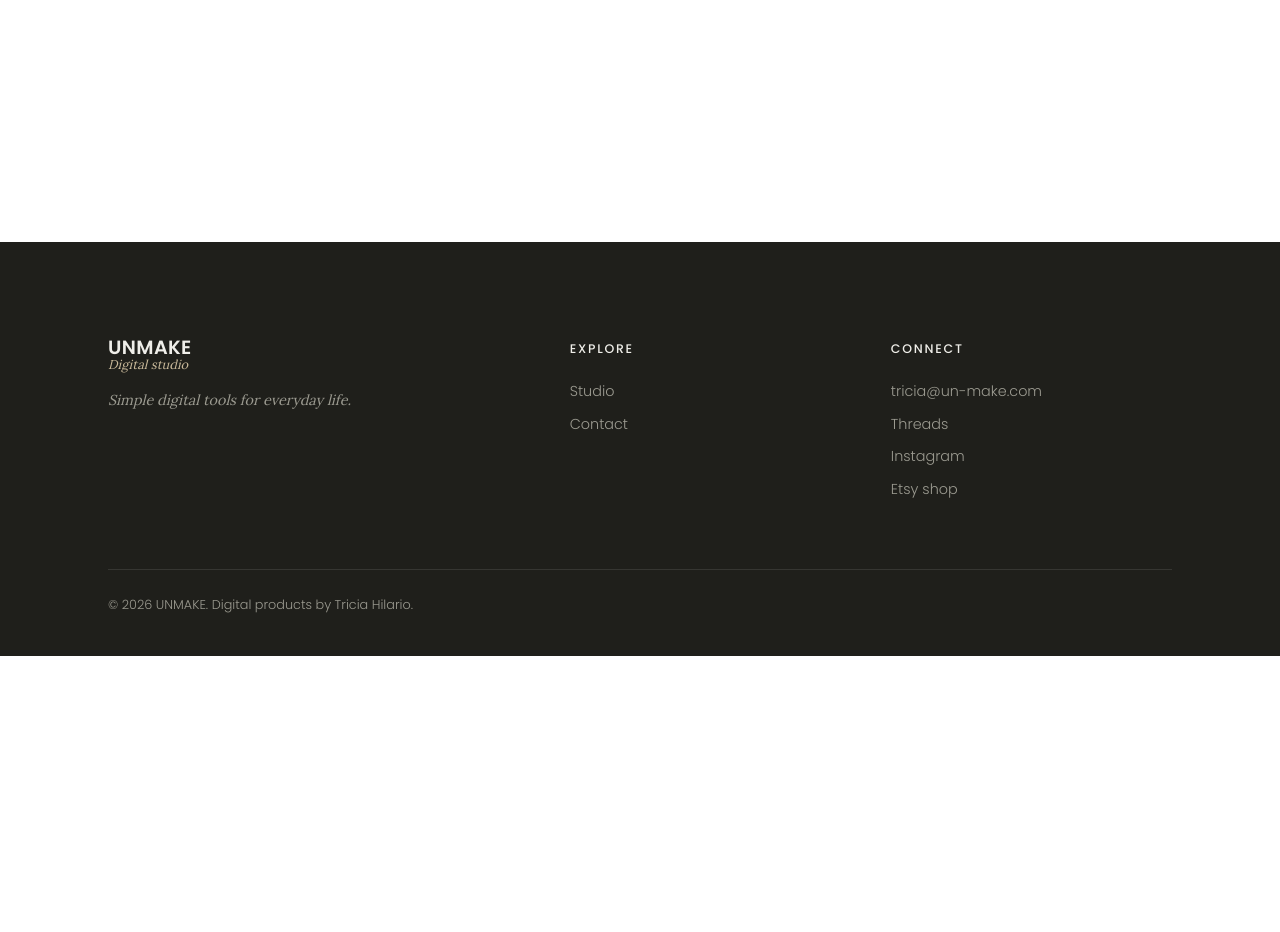
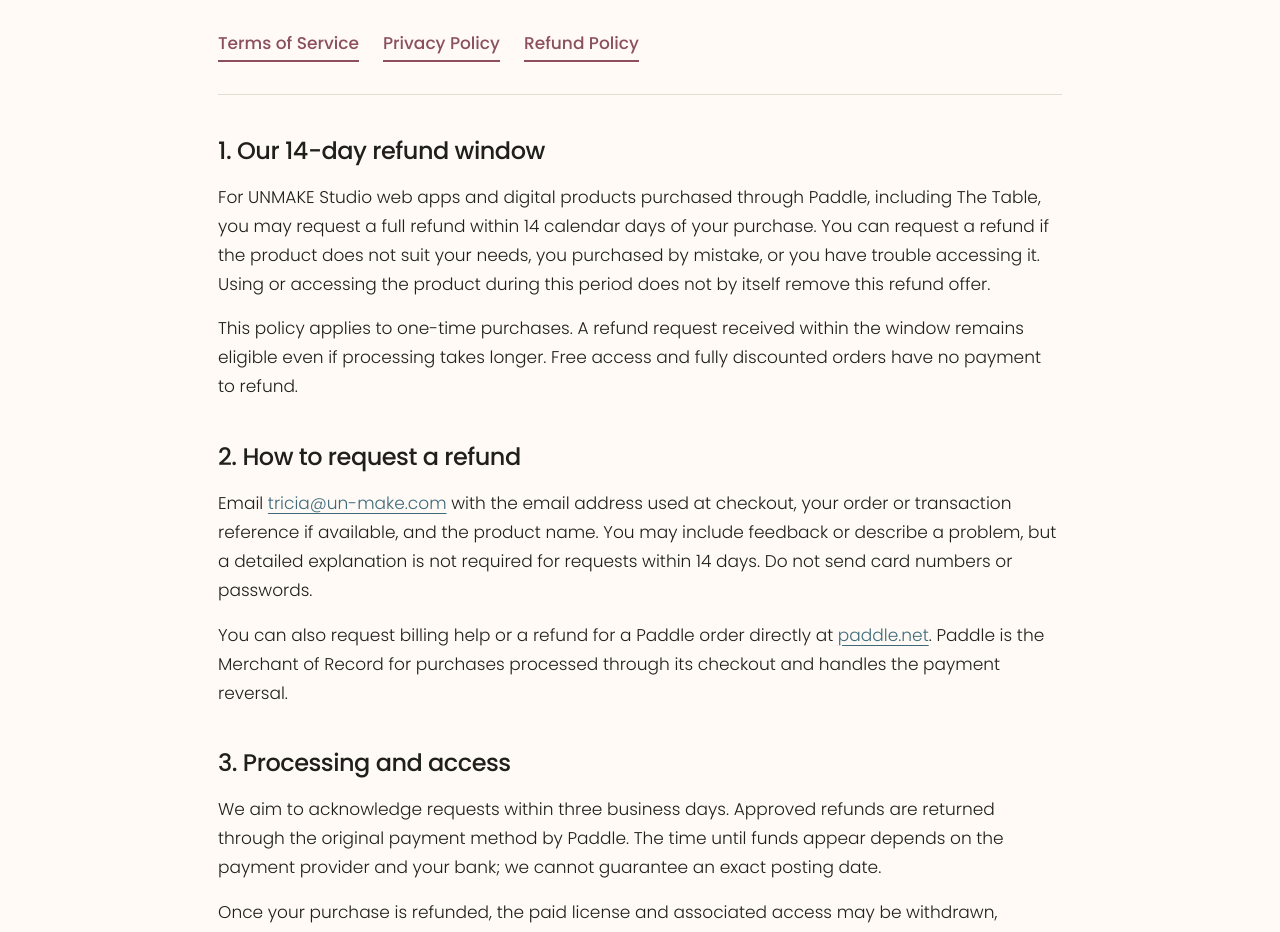
Before and after one commit to unmaketricia/unmake-website, a Next.js app: page /refunds in a window 1280 px wide. Before the commit this address had no page. Shown: the part 640-1572 px from the top of the page. Before the commit the page ends 1296 px from the top, so only its background shows below. Built offline with nearby package versions, Linux system fonts and the light colour scheme.

Commit message:
Add refunds policy page for UNMAKE Studio

```diff
--- /dev/null
+++ b/app/refunds/page.jsx
@@ -0,0 +1,42 @@
+import Link from "next/link";
+import PolicyPage from "@/components/PolicyPage";
+
+export const metadata = {
+  title: "Refund Policy | UNMAKE Studio",
+  description: "Request a refund within 14 days for UNMAKE Studio digital products purchased through Paddle, including The Table.",
+};
+
+export default function RefundsPage() {
+  return (
+    <PolicyPage title="Refund Policy" intro="We want our tools to be useful. If a purchase is not right for you, here is how to ask for a refund.">
+      <div>
+        <h2>1. Our 14-day refund window</h2>
+        <p>For UNMAKE Studio web apps and digital products purchased through Paddle, including The Table, you may request a full refund within 14 calendar days of your purchase. You can request a refund if the product does not suit your needs, you purchased by mistake, or you have trouble accessing it. Using or accessing the product during this period does not by itself remove this refund offer.</p>
+        <p>This policy applies to one-time purchases. A refund request received within the window remains eligible even if processing takes longer. Free access and fully discounted orders have no payment to refund.</p>
+      </div>
+      <div>
+        <h2>2. How to request a refund</h2>
+        <p>Email <a href="mailto:tricia@un-make.com">tricia@un-make.com</a> with the email address used at checkout, your order or transaction reference if available, and the product name. You may include feedback or describe a problem, but a detailed explanation is not required for requests within 14 days. Do not send card numbers or passwords.</p>
+        <p>You can also request billing help or a refund for a Paddle order directly at <a href="https://paddle.net">paddle.net</a>. Paddle is the Merchant of Record for purchases processed through its checkout and handles the payment reversal.</p>
+      </div>
+      <div>
+        <h2>3. Processing and access</h2>
+        <p>We aim to acknowledge requests within three business days. Approved refunds are returned through the original payment method by Paddle. The time until funds appear depends on the payment provider and your bank; we cannot guarantee an exact posting date.</p>
+        <p>Once your purchase is refunded, the paid license and associated access may be withdrawn, including access shared through that purchase. For questions about retrieving your own app entries or deleting an account, contact us. Refunding an order and deleting personal information are separate requests; see our <Link href="/privacy">Privacy Policy</Link>.</p>
+      </div>
+      <div>
+        <h2>4. Problems reported after 14 days</h2>
+        <p>Contact us if you have not received access, were charged twice, or the product has a significant unresolved fault. We will investigate and work with you and Paddle on an appropriate remedy. Requests after the standard refund window are considered individually, alongside Paddle’s policies and applicable consumer law.</p>
+        <p>This policy does not restrict mandatory consumer rights, remedies for defective or misdescribed products, or Paddle’s authority to issue refunds under its <a href="https://www.paddle.com/legal/refund-policy">Refund Policy</a>.</p>
+      </div>
+      <div>
+        <h2>5. Purchases through other marketplaces</h2>
+        <p>If you bought a UNMAKE product through Etsy or another marketplace, request assistance through that marketplace’s order system. Its payment and refund rules apply to that transaction, together with your statutory rights. We can help identify your order if you email us.</p>
+      </div>
+      <div>
+        <h2>6. Contact</h2>
+        <p>UNMAKE Studio is operated by Tricia Hilario in the Philippines. For product support, refund requests, or questions about this policy, email <a href="mailto:tricia@un-make.com">tricia@un-make.com</a> or use our <Link href="/studio/contact">contact form</Link>.</p>
+      </div>
+    </PolicyPage>
+  );
+}
```
